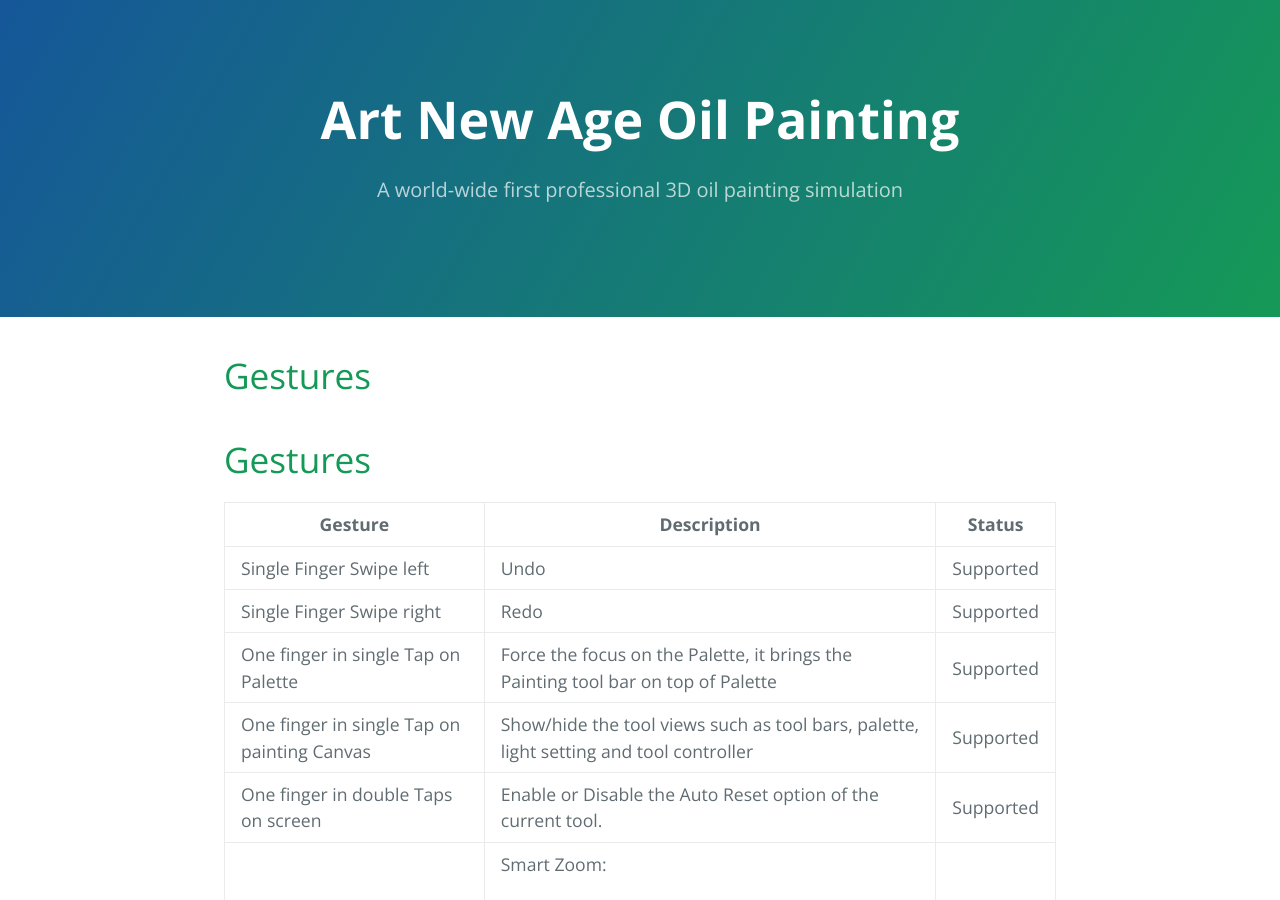
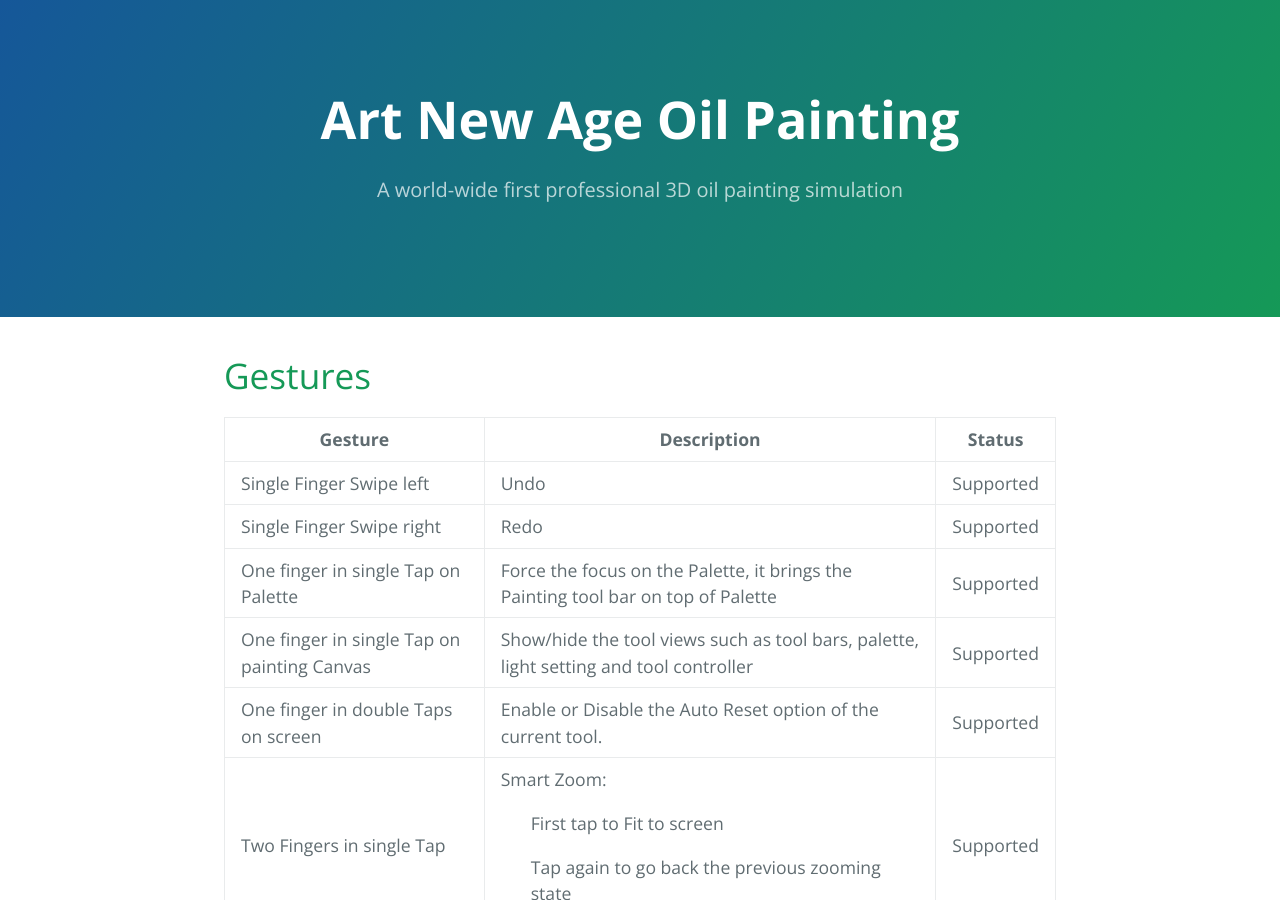
Before and after one commit to ecsoya/oilpainting.github.io, a Jekyll site: the page built from Help/gestures.html, in a window 1280 px wide and 900 px high. Built offline with Jekyll 4.4.1, drawn with Linux system fonts in a browser that asks for light colours; comment, search, counter and statistics services are not loaded.

Commit message:
gestures

```diff
--- a/Help/gestures.html
+++ b/Help/gestures.html
@@ -4,7 +4,6 @@
 category: User's Guide
 ---
 <html><body>
-<h1>Gestures</h1>
 <table>
 <tbody>
 <tr>
```
